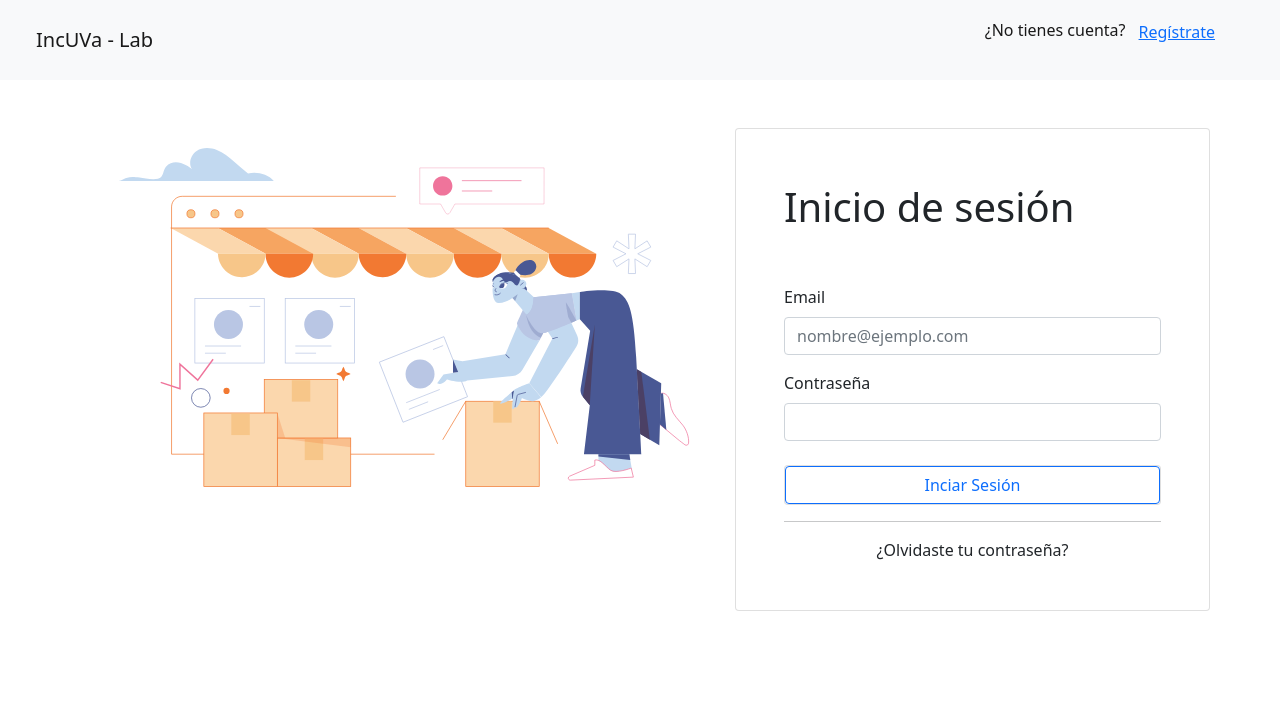
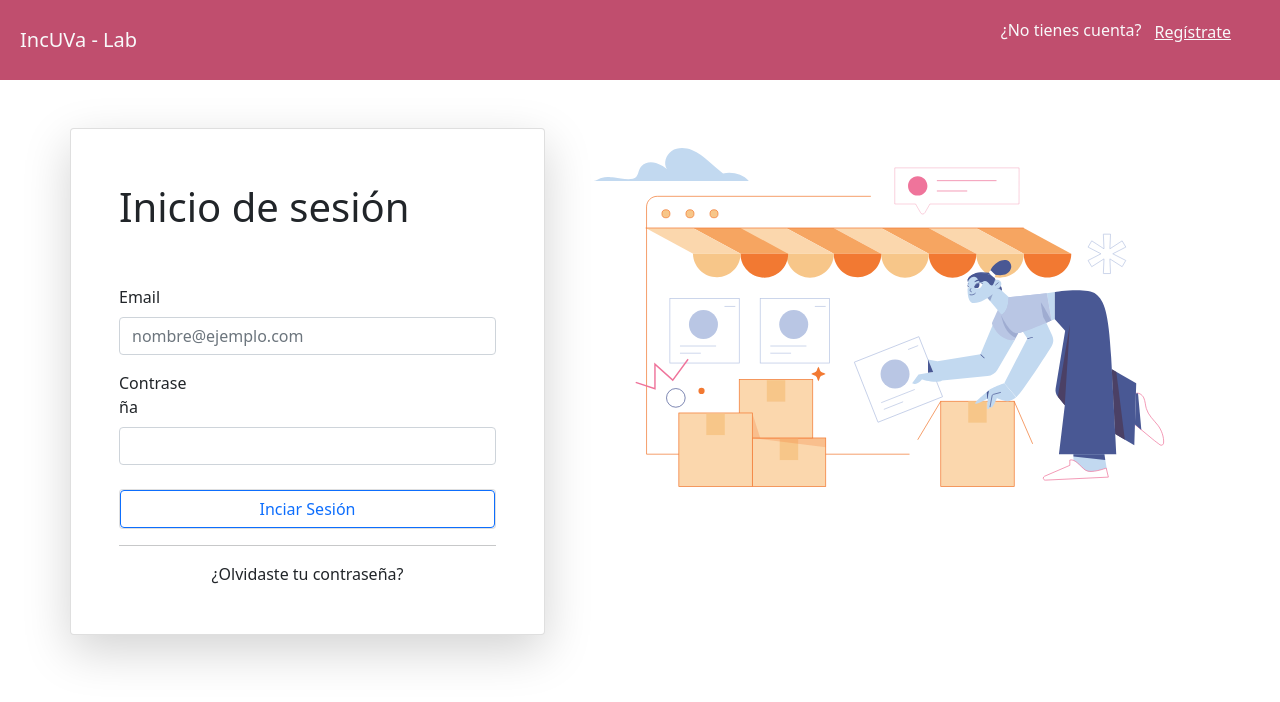
Before and after one commit to StevenGCT/PR-CRWF, a React (Create React App) app in the folder Incuvalab/client/: page /login in a window 1280 px wide. Shown: the top 702 px of the page. Built offline with nearby package versions, Linux system fonts and the light colour scheme.

Commit message:
Inicio de Sesion y Registro de usuario

```diff
--- a/Incuvalab/client/package.json
+++ b/Incuvalab/client/package.json
@@ -12,10 +12,12 @@
     "react": "^18.0.0",
     "react-bootstrap": "^2.3.1",
     "react-dom": "^18.0.0",
+    "react-helmet": "^6.1.0",
     "react-hot-toast": "^2.2.0",
     "react-icons": "^4.3.1",
     "react-router-dom": "^6.3.0",
     "react-scripts": "5.0.0",
+    "sass": "^1.51.0",
     "web-vitals": "^2.1.4",
     "yup": "^0.32.11"
   },
@@ -48,6 +50,5 @@
     "postcss": "^8.4.12",
     "tailwindcss": "^3.0.24"
   },
-
-  "proxy":"http://localhost:4000"
+  "proxy": "http://localhost:4000"
 }
--- a/Incuvalab/client/src/App.css
+++ b/Incuvalab/client/src/App.css
@@ -24,6 +24,12 @@
   color: white;
 }
 
+.navbar {
+  background-color:#c04e6e;
+}
+
+
+
 .App-link {
   color: #61dafb;
 }
--- a/Incuvalab/client/src/App.js
+++ b/Incuvalab/client/src/App.js
@@ -16,7 +16,7 @@ function App() {
                     <Route path="*" element={<NotFoundPage/>}/>
                     <Route exact path='/' component={<Home/>} />
                     <Route path='/register' element={<Register />}/>
-                    <Route path='/login' element={<Login />} />
+                    <Route path='/login' element={<Login/>} />
                 </Routes>
             </PostProvider>
 
--- a/Incuvalab/client/src/components/login/navbar_login.js
+++ b/Incuvalab/client/src/components/login/navbar_login.js
@@ -1,21 +1,28 @@
 import React from "react";
 
-export default class Login extends React.Component {
-    constructor(props) {
-        super(props);
-    }
+export default function NavbarLogin(props){
 
-    render() {
-        return <div>
-                    <nav className="navbar navbar-light bg-light ps-4 pe-4">
+        return (<div>
+                    <nav className="navbar navbar-light ps-2 pe-2">
                         <div className="container-fluid">
-                            <a className="navbar-brand" href="#">IncUVa - Lab</a>
-                            <p className="navbar-brand fs-6" href="#">¿No tienes cuenta?
-                            <a className="btn btn-link" href="/register">Regístrate</a></p>
+                            <a className="navbar-brand text-light" href="#">IncUVa - Lab</a>
+                            {
+                                props.locale == true &&
+                                <div>
+                                    <p className="navbar-brand fs-6 text-light" href="#">¿No tienes cuenta?
+                                    <a className="btn btn-link text-light" href="/register">Regístrate</a></p>
+                                </div>
+                            }
 
+                            {
+                                props.locale == false &&
+                                <div>
+                                    <p className="navbar-brand fs-6 text-light" href="#">¿Tienes una cuenta?
+                                    <a className="btn btn-link text-light" href="/login">Iniciar Sesión</a></p>
+                                </div>
+                            }
 
                         </div>
                     </nav>
-                </div>
+                </div>);
     }
-}
--- a/Incuvalab/client/src/pages/login/login.js
+++ b/Incuvalab/client/src/pages/login/login.js
@@ -1,29 +1,25 @@
 import loginImg from "../../login2.svg";
-import  NavbarLogin  from "../../components/login/navbar_login"
-import {usePosts} from "../../context/postContext"
-import {Formik, Form, Field, ErrorMessage} from 'formik'
-import {useNavigate} from 'react-router-dom'
+import NavbarLogin from "../../components/login/navbar_login"
+import { usePosts } from "../../context/postContext"
+import { Formik, Form, Field, ErrorMessage } from 'formik'
+import { useNavigate } from 'react-router-dom'
 import * as Yup from 'yup'
 
 function LoginForm() {
 
-    const {loginUser} = usePosts();
-    const {posts} = usePosts();
+    const { loginUser } = usePosts();
+    const { posts } = usePosts();
     const navigate = useNavigate();
     var errorLogin = false;
     return (
         <div className="base-container">
 
-        <NavbarLogin/>
+            <NavbarLogin locale={true} />
 
             <div className="container-sm mt-5">
                 <div className="row ">
-                <div className="col-7">
-                    <div className="image img-fluid">
-                        <img src={loginImg}></img>
-                    </div>
-                </div>
-                <div className="col text-start card p-5 ">
+                    <div className="col text-start card p-5 shadow-lg p-3 mb-5 bg-body rounded">
+
                         <div className="mb-5">
                             <label className="fs-1">Inicio de sesión</label>
                         </div>
@@ -32,24 +28,23 @@ function LoginForm() {
                             <Formik className="form"
                                 initialValues={{
                                     email: '',
-                                password:''
+                                    password: ''
                                 }}
                                 validationSchema={Yup.object({
-                                    email: Yup.string().required('Email es un campo requerido').email('Email invalido'),
-                                    password: Yup.string().required('Contraseña es un campo requerido'),
+                                    email: Yup.string().required('* Email es un campo requerido').email('* Email invalido'),
+                                    password: Yup.string().required('* Contraseña es un campo requerido'),
                                 })}
                                 onSubmit={async (values, actions) => {
                                     const posts = await loginUser(values)
-                                    if(posts.length > 0){
+                                    if (posts.length > 0) {
                                         navigate('/')
-                                    }else{
+                                    } else {
                                         errorLogin = true;
                                     }
                                 }}
                             >
-                            {({handleSubmit}) => (
+                                {({ handleSubmit }) => (
                                     <Form onSubmit={handleSubmit}>
-
 
                                         {errorLogin == true &&
                                             <div disabled="false" className="alert alert-danger" role="alert">
@@ -57,15 +52,19 @@ function LoginForm() {
                                             </div>
                                         }
                                         <div className="form-group mb-3">
-                                        <label htmlFor="email" className="form-label">Email
-                                        <ErrorMessage component="p" name="email" className="ms-2 text-danger"/></label>
-                                        <Field name='email' type="email" className="form-control" placeholder="nombre@ejemplo.com"/>
+                                            <div className="row">
+                                                <label htmlFor="email" className="col-3 form-label">Email</label>
+                                                <ErrorMessage component="p" name="email" className="col text-danger" />
+                                            </div>
+                                            <Field name='email' type="email" className="form-control" placeholder="nombre@ejemplo.com" />
                                         </div>
 
                                         <div className="form-group mb-3">
-                                        <label htmlFor="password" className="form-label">Contraseña
-                                        <ErrorMessage component="p" name="password" className="ms-2 text-danger"/></label>
-                                        <Field  name='password' type="password" className="form-control"/>
+                                            <div className="row">
+                                                <label htmlFor="password" className="col-3 form-label">Contraseña</label>
+                                                <ErrorMessage component="p" name="password" className="col text-danger" />
+                                            </div>
+                                            <Field name='password' type="password" className="form-control" />
                                         </div>
 
                                         <div className="text-center">
@@ -85,6 +84,12 @@ function LoginForm() {
                         </div>
 
                     </div>
+                    <div className="col-7 ">
+                        <div className="image img-fluid">
+                            <img src={loginImg}></img>
+                        </div>
+
+                    </div>
                 </div>
 
             </div>
```
Also changed, not shown: Incuvalab/client/src/pages/login/register.js (+28 -18 lines), 1 other file (tests, documents, lock files or other folders). Lines whose indentation alone changed are shown as unchanged.
